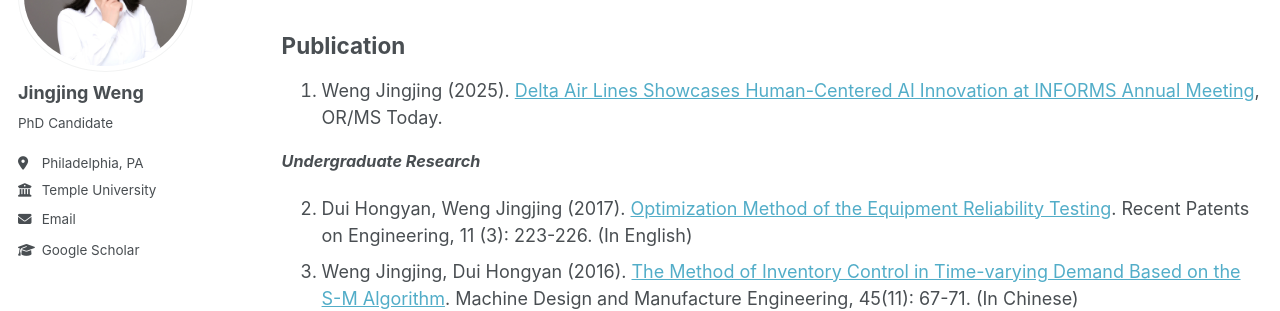
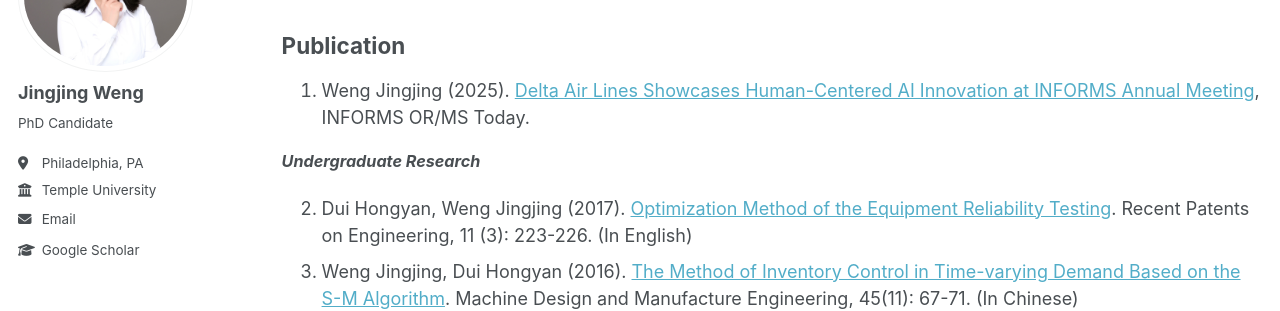
Before and after one commit to JingjingWeng/JingjingWeng.github.io, a Jekyll site: the page built from _pages/publications.md, in a window 1280 px wide and 900 px high, scrolled down 768 px. Shown: the part 180-491 px from the top of the window. Built offline with Jekyll 4.4.1, drawn with Linux system fonts in a browser that asks for light colours; a script bundle is joined from its source files by our own code; library files that are not in the unit come from our copies.

Commit message:
Update publications.md

```diff
--- a/_pages/publications.md
+++ b/_pages/publications.md
@@ -30,7 +30,7 @@ author_profile: true
 
 ## Publication
 <ol start="1" reversed>
-  <li>Weng Jingjing (2025). <a href="https://pubsonline.informs.org/do/10.1287/orms.2025.04.05n/full/">Delta Air Lines Showcases Human-Centered AI Innovation at INFORMS Annual Meeting</a>, OR/MS Today.</li>
+  <li>Weng Jingjing (2025). <a href="https://pubsonline.informs.org/do/10.1287/orms.2025.04.05n/full/">Delta Air Lines Showcases Human-Centered AI Innovation at INFORMS Annual Meeting</a>, INFORMS OR/MS Today.</li>
 </ol>
 
 
```
